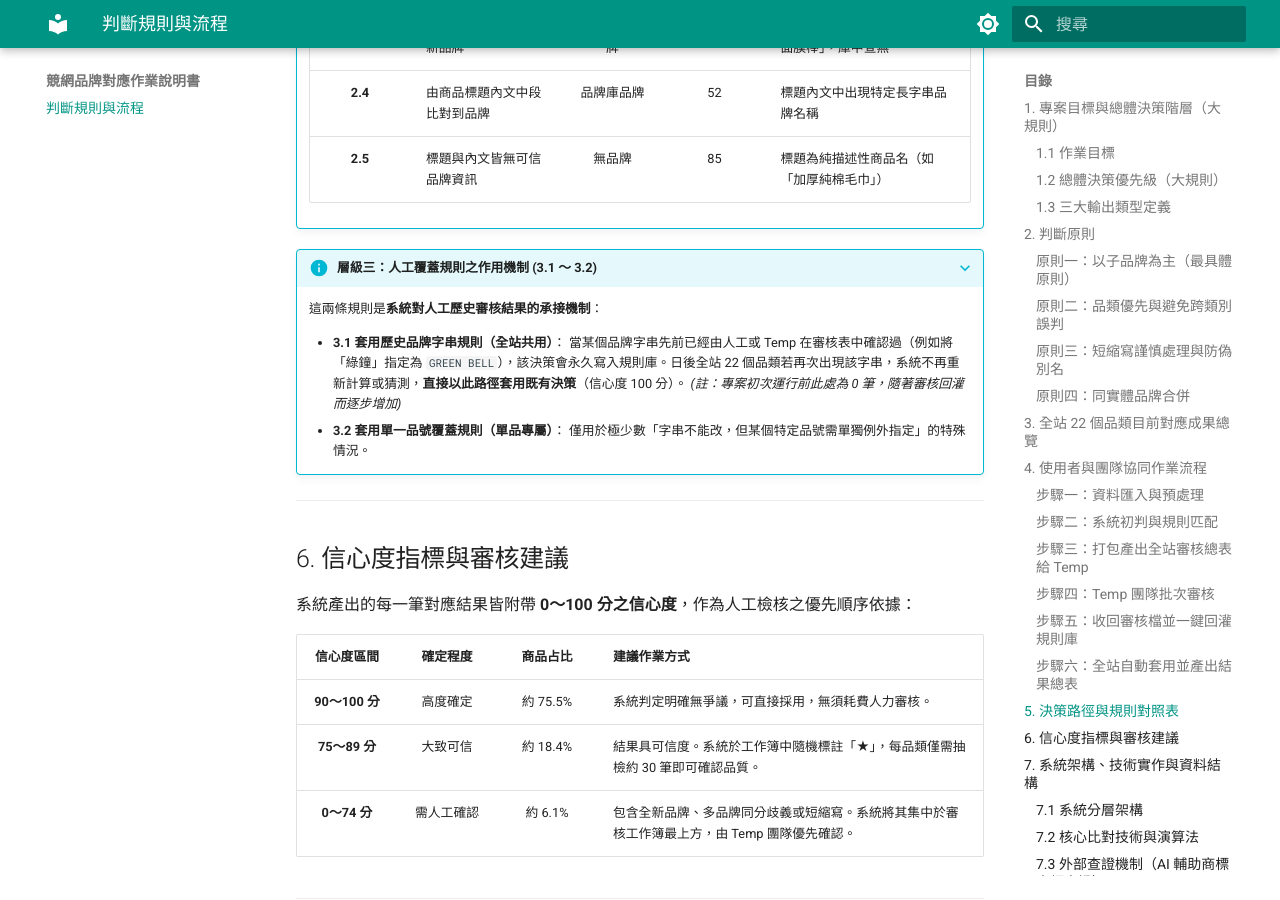
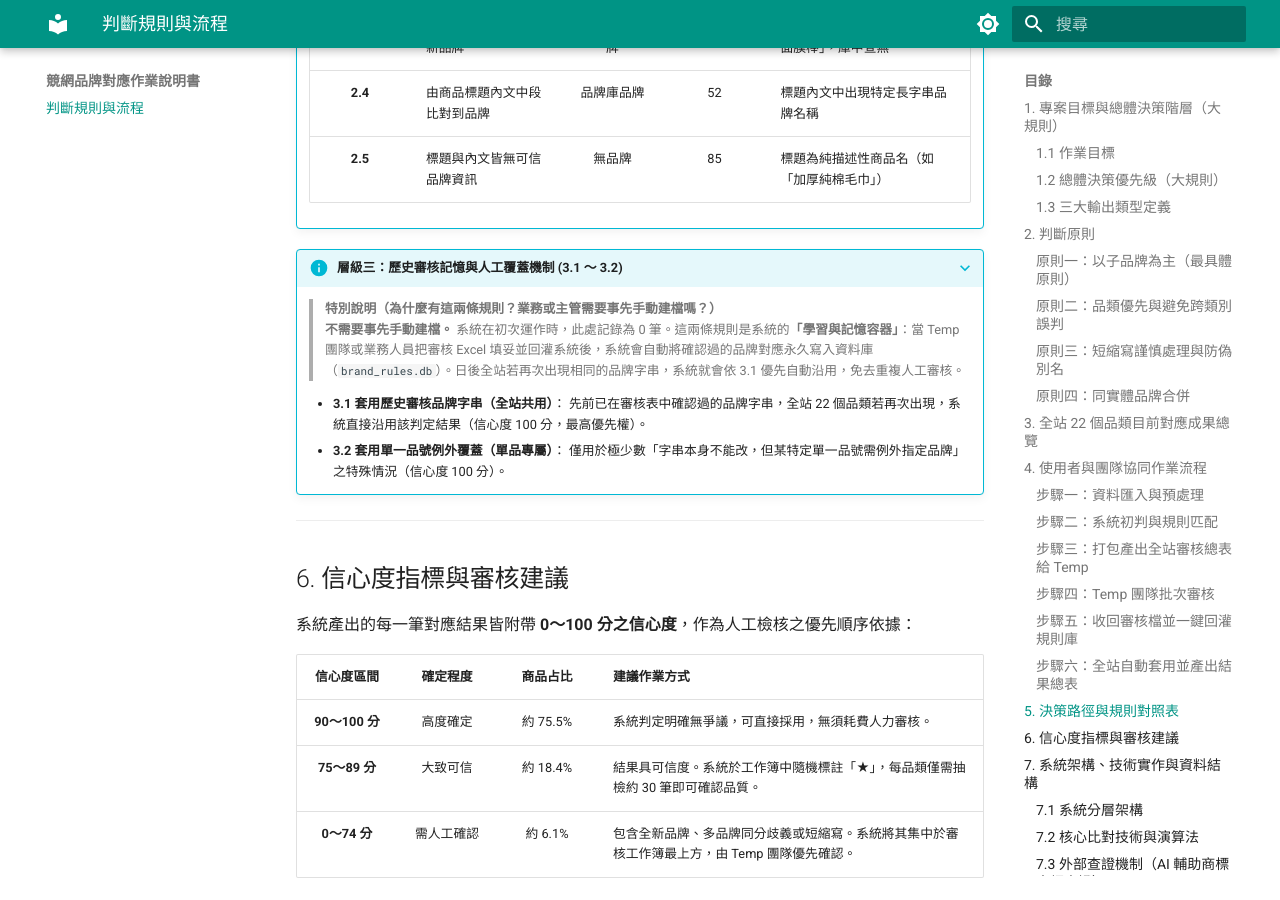
Before and after one commit to griffin-hihihi/brand-tagging-Doc, an MkDocs documentation site: the page built from docs/index.md, in a window 1280 px wide and 900 px high, scrolled down 7641 px. Built offline with MkDocs 1.6.1 and Material for MkDocs 9.7.7, drawn with Linux system fonts in a browser that asks for light colours; some of the changed text lies outside the part shown.

Commit message:
docs: clarify rule 3.1/3.2 memory container concept and add FAQ

```diff
--- a/docs/index.md
+++ b/docs/index.md
@@ -181,14 +181,14 @@
     | **2.4** | 由商品標題內文中段比對到品牌 | 品牌庫品牌 | 52 | 標題內文中出現特定長字串品牌名稱 |
     | **2.5** | 標題與內文皆無可信品牌資訊 | 無品牌 | 85 | 標題為純描述性商品名（如「加厚純棉毛巾」） |
 
-???+ info "層級三：人工覆蓋規則之作用機制 (3.1 ～ 3.2)"
-    這兩條規則是**系統對人工歷史審核結果的承接機制**：
+???+ info "層級三：歷史審核記憶與人工覆蓋機制 (3.1 ～ 3.2)"
+    > **特別說明（為什麼有這兩條規則？業務或主管需要事先手動建檔嗎？）**
+    > **不需要事先手動建檔。** 系統在初次運作時，此處記錄為 0 筆。這兩條規則是系統的**「學習與記憶容器」**：當 Temp 團隊或業務人員把審核 Excel 填妥並回灌系統後，系統會自動將確認過的品牌對應永久寫入資料庫（`brand_rules.db`）。日後全站若再次出現相同的品牌字串，系統就會依 3.1 優先自動沿用，免去重複人工審核。
 
-    * **3.1 套用歷史品牌字串規則（全站共用）**：
-      當某個品牌字串先前已經由人工或 Temp 在審核表中確認過（例如將「綠鐘」指定為 `GREEN BELL`），該決策會永久寫入規則庫。日後全站 22 個品類若再次出現該字串，系統不再重新計算或猜測，**直接以此路徑套用既有決策**（信心度 100 分）。
-      *(註：專案初次運行前此處為 0 筆，隨著審核回灌而逐步增加)*
-    * **3.2 套用單一品號覆蓋規則（單品專屬）**：
-      僅用於極少數「字串不能改，但某個特定品號需單獨例外指定」的特殊情況。
+    * **3.1 套用歷史審核品牌字串（全站共用）**：
+      先前已在審核表中確認過的品牌字串，全站 22 個品類若再次出現，系統直接沿用該判定結果（信心度 100 分，最高優先權）。
+    * **3.2 套用單一品號例外覆蓋（單品專屬）**：
+      僅用於極少數「字串本身不能改，但某特定單一品號需例外指定品牌」之特殊情況（信心度 100 分）。
 
 ---
 
@@ -274,3 +274,9 @@
 
 **Q3：競網日後更新資料批次時，之前審核過的成果需要重做嗎？**
 > **說明**：不需要。所有審核過的品牌字串皆已儲存在資料庫中。重新執行新資料時，已審過的字串會自動套用（節點 3.1），只有未曾見過的新字串才會列入待審清單。
+
+**Q4：為什麼決策階層圖的第一優先是人工規則？但我先前沒有手動建過規則？**
+> **說明**：3.1 與 3.2 是系統的「自動回灌記憶機制」，不是要求人員手動逐筆建檔。在專案尚未回灌任何審核表前，此庫記錄為 0 筆，系統會自動順暢進入第二、第三優先由演算法自動比對。一旦 Temp 團隊的審核表回灌後，系統就會將確認過之字串以此規則優先沿用，確保人工審定的結果絕不被演算法推翻。
+
+**Q5：系統是否有依賴外部網路連線？**
+> **說明**：主程式與 22 個品類之比對運算完全在本地端離線執行，確保速度與穩定性。僅在開發與規則調優階段，針對少數極具爭議的英文縮寫，由專案團隊輔助查詢智財局商標公報與官網，並將確認後之結果固化為靜態對照檔。
```
Also changed, not shown: 判斷規則與流程.md (+13 -7 lines).
